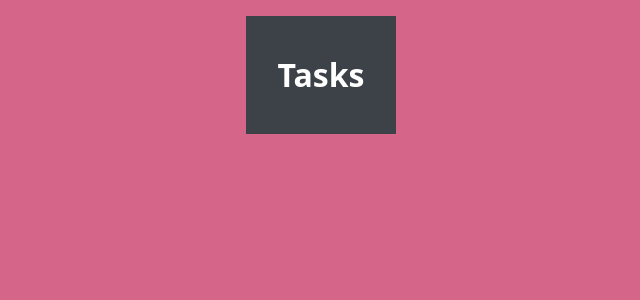
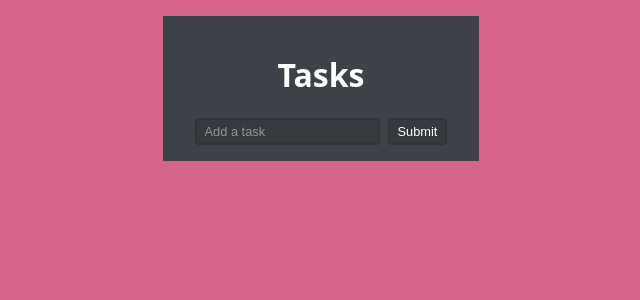
Before and after one commit to rachboudj/react-todoapp, a React (Vite) app: page / in a window 1280 px wide. Shown: the top 300 px of the page, without its empty margins (319-959 px from the left). Built offline with nearby package versions, Linux system fonts and the light colour scheme.

Commit message:
ajout du bouton pour soumettre la tâche

```diff
--- a/src/App.jsx
+++ b/src/App.jsx
@@ -12,8 +12,21 @@ export default function App() {
 }
 
 const Form = () => {
-  return <div></div>
+  return (
+    <form className='form-wrapper'>
+      <input type="text" className='input' placeholder='Add a task' />
+      <Button type="submit">Submit</Button>
+    </form>
+  )
 }
+
+const Button = ({ children, ...props }) => {
+  return (
+    <button className='button' {...props}>
+      {children}
+    </button>
+  );
+};
 
 const Todo = () => {
   return (
```
